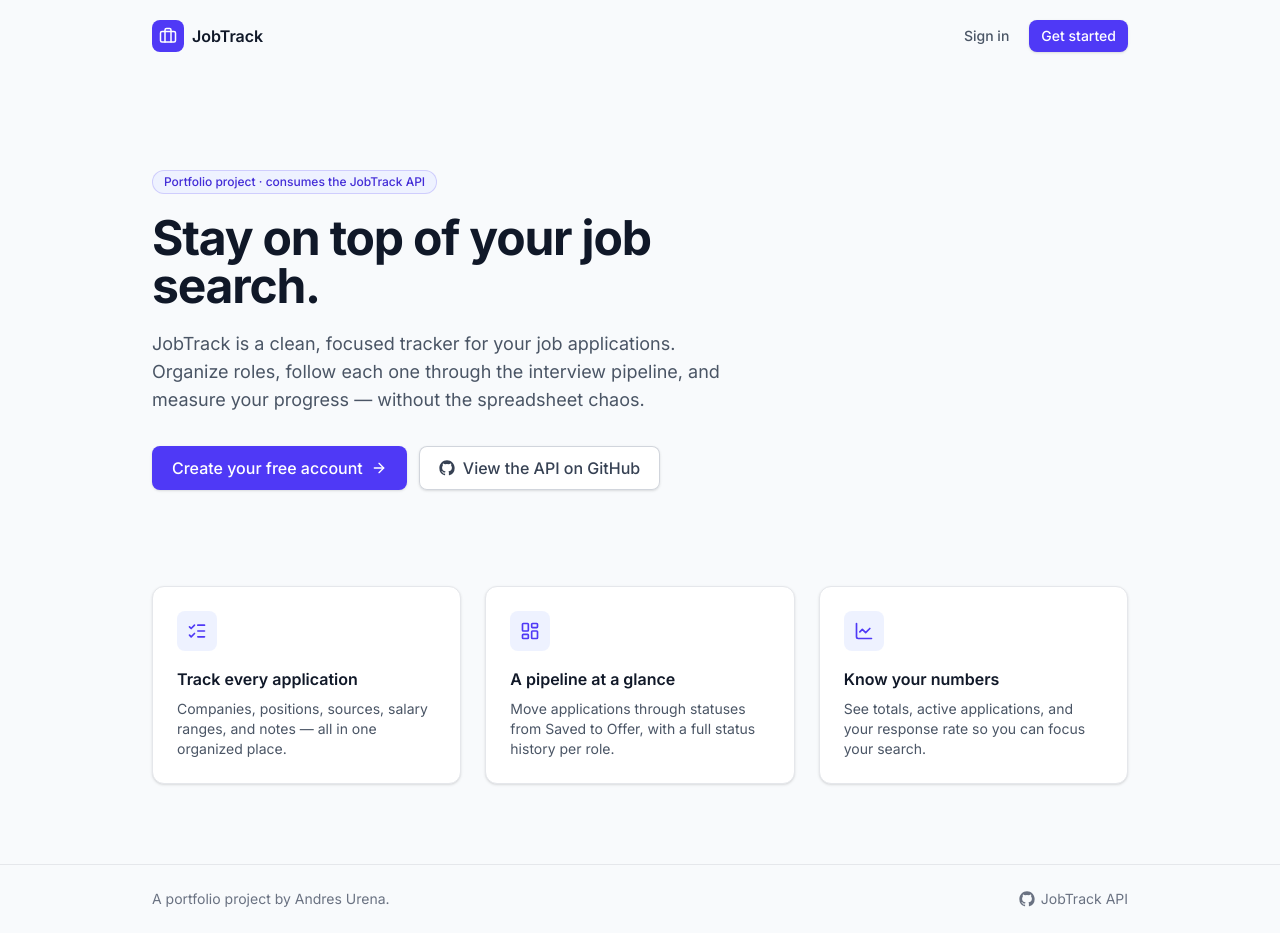
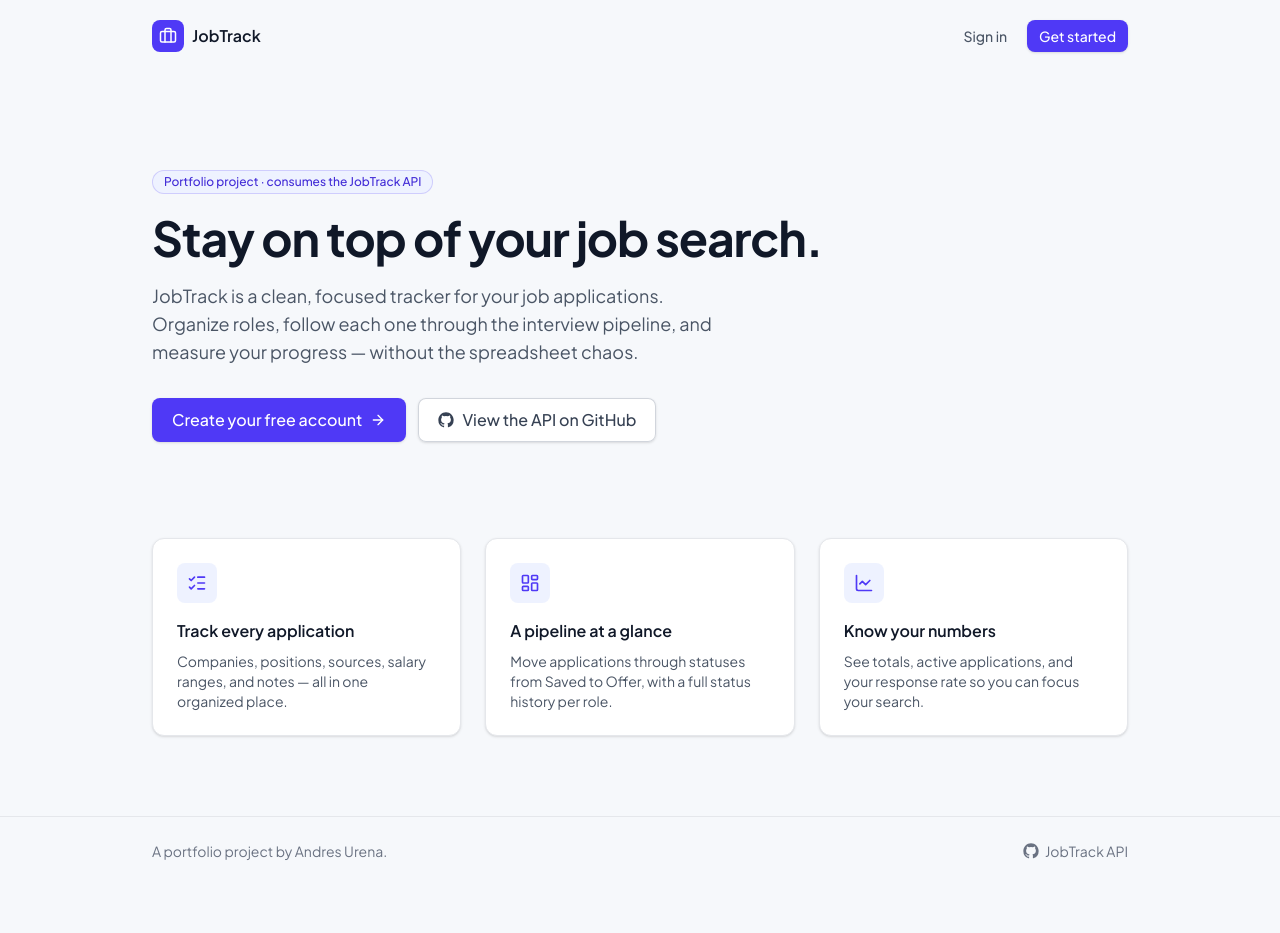
Before and after one commit to AndresUG04/jobtrack-frontend, a Next.js app: page / in a window 1280 px wide. After the commit the page ends 885 px from the top, so only its background shows below. Built offline with nearby package versions, Linux system fonts and the light colour scheme; no server answers.

Commit message:
style: adopt Plus Jakarta Sans font and brand color tokens
Switch the app font from Inter to Plus Jakarta Sans and introduce a brand color scale, selection color, and reduced-motion support in globals.css.

```diff
--- a/app/globals.css
+++ b/app/globals.css
@@ -1,11 +1,23 @@
 @import "tailwindcss";
 
 @theme inline {
-  --font-sans: var(--font-inter);
+  --font-sans: var(--font-jakarta);
+
+  /* Brand scale (professional blue) */
+  --color-brand-50: #eff6ff;
+  --color-brand-100: #dbeafe;
+  --color-brand-200: #bfdbfe;
+  --color-brand-300: #93c5fd;
+  --color-brand-400: #60a5fa;
+  --color-brand-500: #3b82f6;
+  --color-brand-600: #2563eb;
+  --color-brand-700: #1d4ed8;
+  --color-brand-800: #1e40af;
+  --color-brand-900: #1e3a8a;
 }
 
 :root {
-  --background: #f8fafc;
+  --background: #f6f8fb;
   --foreground: #0f172a;
 }
 
@@ -15,15 +27,33 @@ body {
 }
 
 body {
-  background: var(--background);
+  background-color: var(--background);
   color: var(--foreground);
   font-family: var(--font-sans), ui-sans-serif, system-ui, sans-serif;
   -webkit-font-smoothing: antialiased;
   text-rendering: optimizeLegibility;
 }
 
-/* Thin, unobtrusive scrollbars to match the clean aesthetic */
+/* Selection uses the brand color */
+::selection {
+  background-color: #bfdbfe;
+  color: #1e3a8a;
+}
+
+/* Thin, unobtrusive scrollbars */
 * {
   scrollbar-width: thin;
   scrollbar-color: #cbd5e1 transparent;
 }
+
+/* Respect reduced-motion preferences */
+@media (prefers-reduced-motion: reduce) {
+  *,
+  *::before,
+  *::after {
+    animation-duration: 0.01ms !important;
+    animation-iteration-count: 1 !important;
+    transition-duration: 0.01ms !important;
+    scroll-behavior: auto !important;
+  }
+}
--- a/app/layout.tsx
+++ b/app/layout.tsx
@@ -1,12 +1,13 @@
 import type { Metadata } from "next";
-import { Inter } from "next/font/google";
+import { Plus_Jakarta_Sans } from "next/font/google";
 import { Toaster } from "sonner";
 import { AuthProvider } from "@/lib/auth-context";
 import "./globals.css";
 
-const inter = Inter({
-  variable: "--font-inter",
+const jakarta = Plus_Jakarta_Sans({
+  variable: "--font-jakarta",
   subsets: ["latin"],
+  weight: ["400", "500", "600", "700", "800"],
 });
 
 export const metadata: Metadata = {
@@ -21,7 +22,7 @@ export default function RootLayout({
   children: React.ReactNode;
 }>) {
   return (
-    <html lang="en" className={`${inter.variable} h-full`}>
+    <html lang="en" className={`${jakarta.variable} h-full`}>
       <body className="min-h-full antialiased">
         <AuthProvider>
           {children}
```
